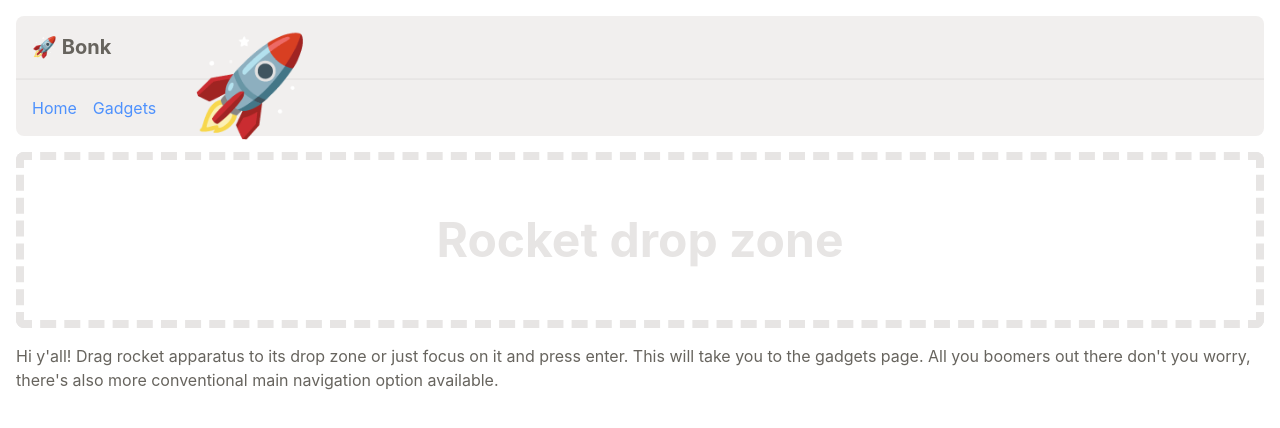
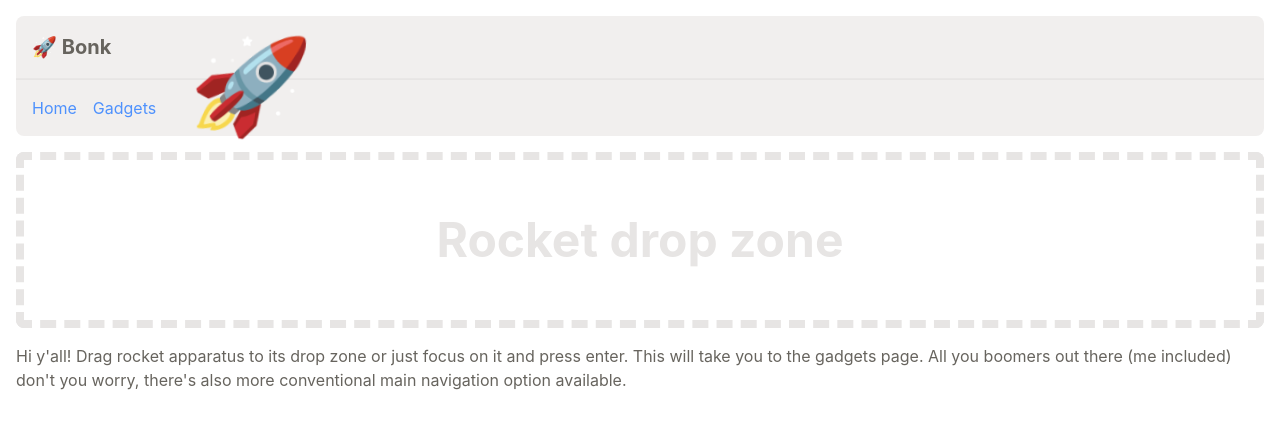
Before and after one commit to mikkotenni/bonk, a React (Create React App) app: page / in a window 1280 px wide. Shown: the top 428 px of the page. Built offline with nearby package versions, Linux system fonts and the light colour scheme.

Commit message:
feat: rocket animation

```diff
--- a/src/components/Home.jsx
+++ b/src/components/Home.jsx
@@ -1,10 +1,21 @@
 import { useState } from "react";
 import { useNavigate } from "react-router-dom";
-import styled from "styled-components";
+import styled, { keyframes } from "styled-components";
 
 const Container = styled.div`
   margin-top: 1rem;
 `;
+const rocketAnimation = keyframes`
+  0%, 100% {
+    transform: rotate(0deg);
+  }
+  25% {
+    transform: rotate(-5deg);
+  }
+  75% {
+    transform: rotate(5deg);
+  }
+`
 const Rocket = styled.input`
   font-size: 6rem;
   cursor: grab;
@@ -13,6 +24,7 @@ const Rocket = styled.input`
   left: 11.5rem;
   background-color: transparent;
   border: none;
+  animation: ${rocketAnimation} 3s ease-in-out infinite;
 `;
 const DropZone = styled.div`
   border-width: 0.5rem;
@@ -85,7 +97,7 @@ export default function Home() {
       <p>
         Hi y'all! Drag rocket apparatus to its drop zone or just focus on it and
         press enter. This will take you to the gadgets page. All you boomers out
-        there don't you worry, there's also more conventional main navigation
+        there (me included) don't you worry, there's also more conventional main navigation
         option available.
       </p>
     </Container>
```
